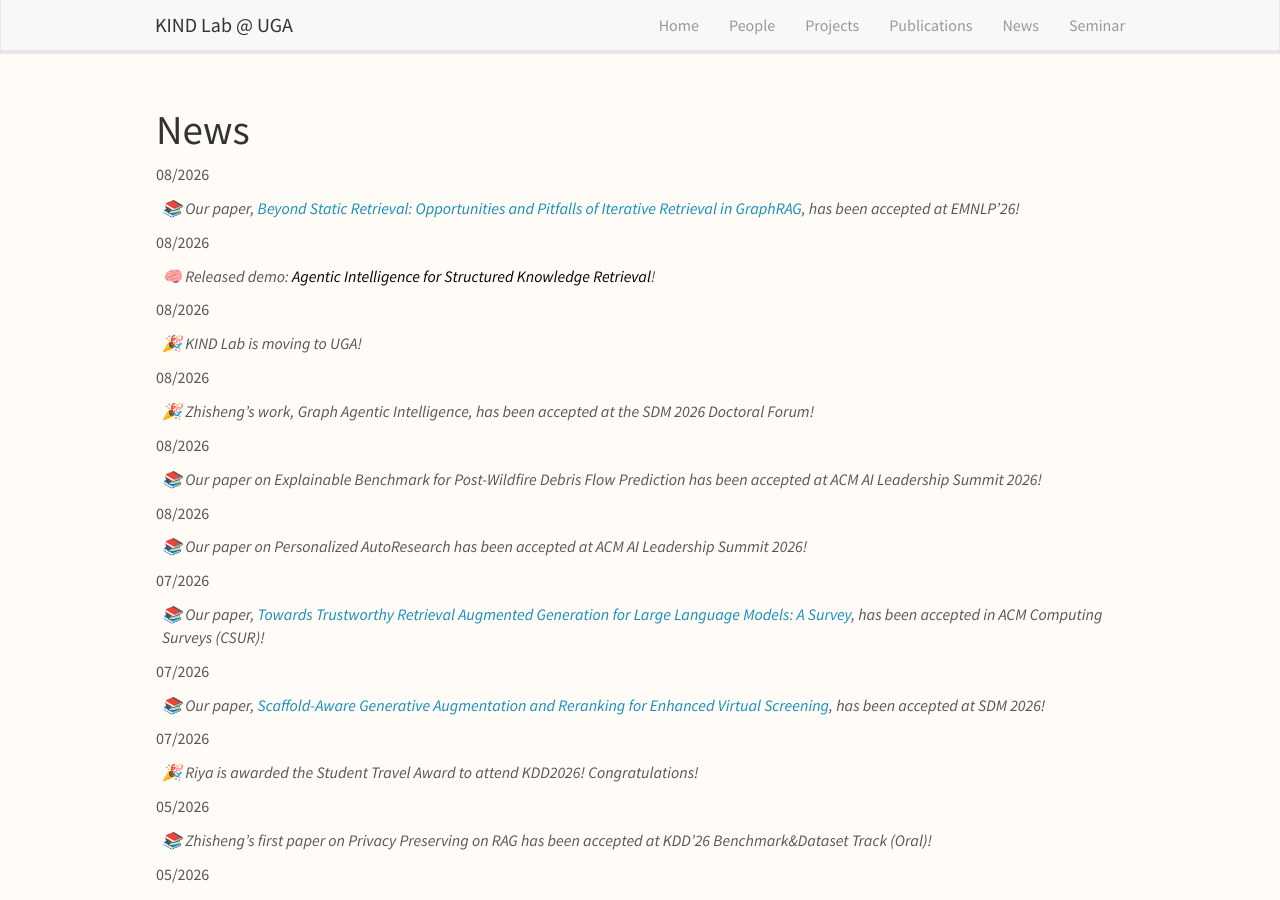
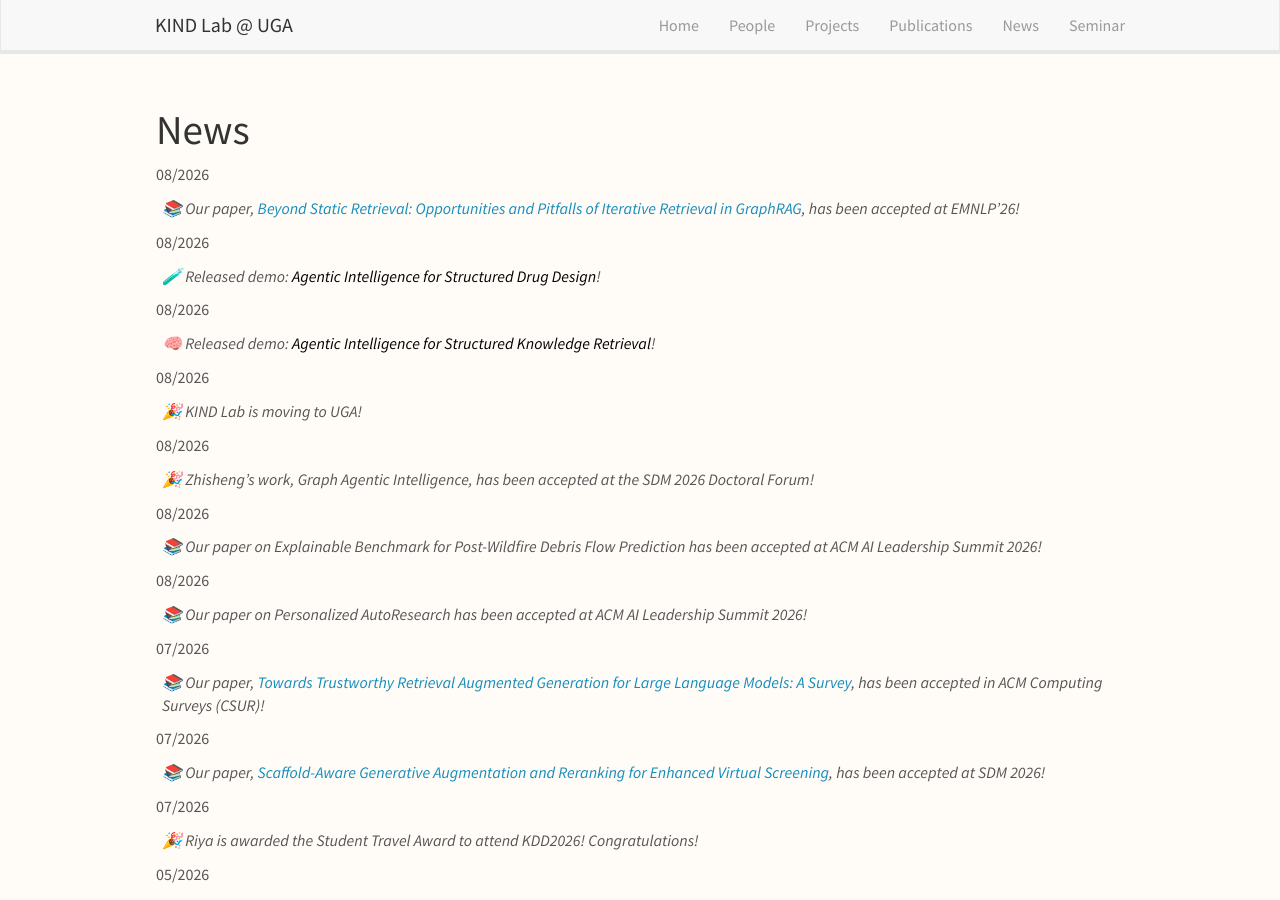
Before and after one commit to KINDLab-Fly/KINDLab-Fly.github.io, a Jekyll site: the page built from _pages/news.md, in a window 1280 px wide and 900 px high. Built offline with Jekyll 4.4.1, drawn with Linux system fonts in a browser that asks for light colours; nearby versions of some CDN libraries.

Commit message:
Restore drug demo project visibility

```diff
--- a/_data/news.yml
+++ b/_data/news.yml
@@ -1,5 +1,8 @@
 - date: 08/2026
   headline: "📚 Our paper, <a href=\"https://arxiv.org/abs/2509.25530\" target=\"_blank\" rel=\"noopener noreferrer\">Beyond Static Retrieval: Opportunities and Pitfalls of Iterative Retrieval in GraphRAG</a>, has been accepted at EMNLP'26!"
+
+- date: 08/2026
+  headline: "🧪 Released demo: <a href=\"https://drug-design.graphagentintelligence.com/\" target=\"_blank\" rel=\"noopener noreferrer\" style=\"color:black\">Agentic Intelligence for Structured Drug Design</a>!"
 
 - date: 08/2026
   headline: "🧠 Released demo: <a href=\"https://graph-agent.graphagentintelligence.com/\" target=\"_blank\" rel=\"noopener noreferrer\" style=\"color:black\">Agentic Intelligence for Structured Knowledge Retrieval</a>!"
```
Also changed, not shown: _pages/project.md (+0 -2 lines).
